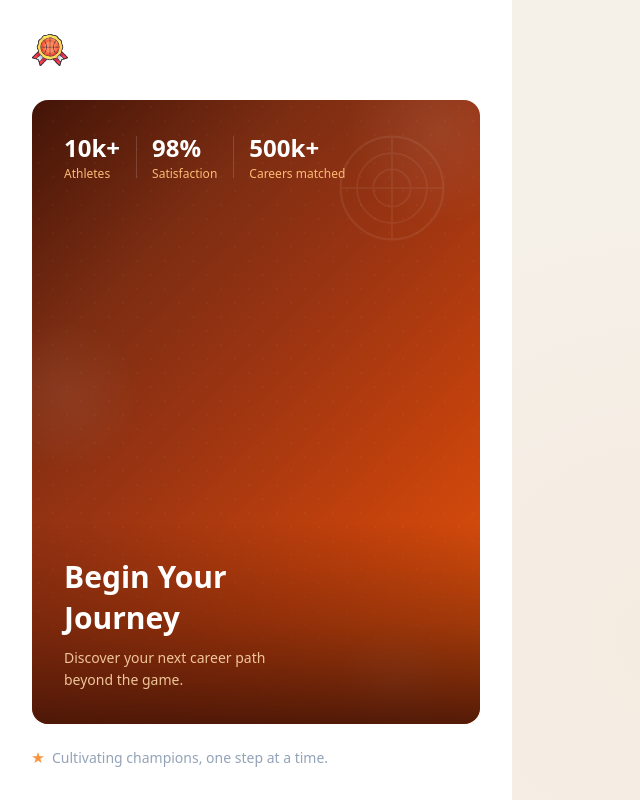
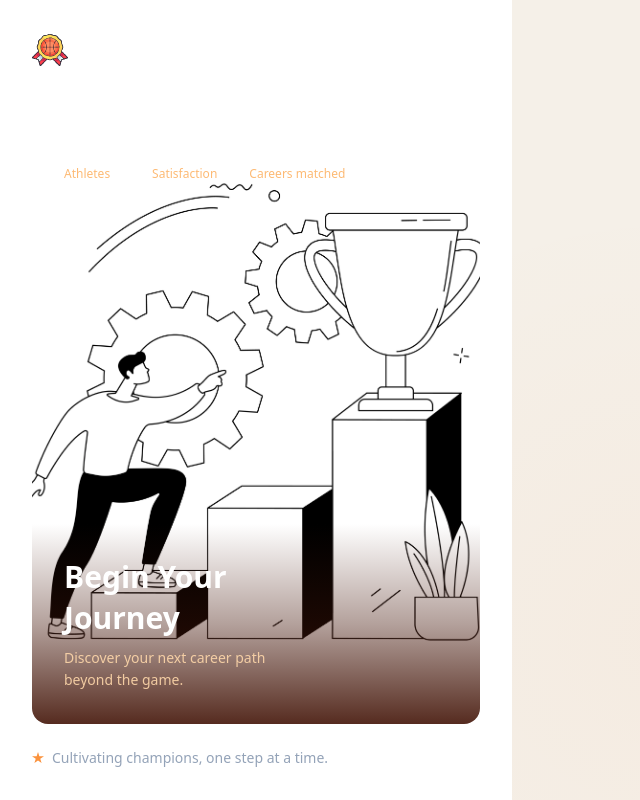
Before and after one commit to iyanuloluwa-Miracle/AthleteIQ, a Vue app in the folder client/: page /auth in a window 1280 px wide. Shown: the whole page, without its empty margins (0-640 px from the left). Built offline with nearby package versions, Linux system fonts and the light colour scheme; a web font is replaced by a local one.

Commit message:
feat: replaced all the text inside the image to it

```diff
--- a/client/src/layouts/AuthLayout.vue
+++ b/client/src/layouts/AuthLayout.vue
@@ -9,29 +9,15 @@
 
       <!-- Hero image area -->
       <div ref="heroRef" class="hero-visual flex-1 mt-8 rounded-2xl overflow-hidden relative min-h-72">
-        <!-- Animated gradient background -->
-        <div class="hero-gradient"></div>
-
-        <!-- Decorative orbs -->
-        <div class="orb orb-1"></div>
-        <div class="orb orb-2"></div>
-        <div class="orb orb-3"></div>
-
-        <!-- Subtle mesh pattern -->
-        <div class="mesh-pattern"></div>
-
-        <!-- Subtle sport graphic -->
-        <div class="absolute top-8 right-8 opacity-[0.07]">
-          <svg viewBox="0 0 96 96" fill="none" class="w-28 h-28 text-white">
-            <circle cx="48" cy="48" r="44" stroke="currentColor" stroke-width="2"/>
-            <circle cx="48" cy="48" r="30" stroke="currentColor" stroke-width="1.5"/>
-            <circle cx="48" cy="48" r="16" stroke="currentColor" stroke-width="1.5"/>
-            <path d="M4 48h88M48 4v88" stroke="currentColor" stroke-width="1.5"/>
-          </svg>
-        </div>
+        <!-- Background image -->
+        <img
+          :src="heroImage"
+          :alt="isLoginPage ? 'Login visual' : 'Sign up visual'"
+          class="absolute inset-0 w-full h-full object-cover"
+        />
 
         <!-- Stats row -->
-        <div ref="statsRef" class="absolute top-8 left-8 flex gap-8">
+        <div ref="statsRef" class="absolute top-8 left-8 flex gap-8 z-10">
           <div v-for="stat in stats" :key="stat.label" class="stat-item">
             <p class="text-2xl font-bold text-white">{{ stat.value }}</p>
             <p class="text-xs text-primary-300 mt-0.5">{{ stat.label }}</p>
@@ -39,7 +25,7 @@
         </div>
 
         <!-- Bottom overlay text -->
-        <div class="absolute bottom-0 inset-x-0 p-8 bg-gradient-to-t from-primary-950/90 via-primary-950/40 to-transparent">
+        <div class="absolute bottom-0 inset-x-0 p-8 bg-gradient-to-t from-primary-950/90 via-primary-950/40 to-transparent z-10">
           <h2 ref="headlineRef" class="text-3xl font-bold text-white leading-snug">
             Begin Your<br/>Journey
           </h2>
@@ -90,8 +76,14 @@
 </template>
 
 <script setup lang="ts">
-import { ref, onMounted } from 'vue'
+import { ref, computed, onMounted } from 'vue'
+import { useRoute } from 'vue-router'
 import { gsap } from 'gsap'
+
+const route = useRoute()
+
+const isLoginPage = computed(() => route.name === 'Login' || route.path.includes('/login'))
+const heroImage = computed(() => isLoginPage.value ? '/login_image.webp' : '/signup_image.webp')
 
 const heroRef = ref<HTMLElement | null>(null)
 const statsRef = ref<HTMLElement | null>(null)
@@ -113,11 +105,6 @@ onMounted(() => {
     .from('.stat-item', { opacity: 0, y: 16, duration: 0.5, stagger: 0.1 }, '-=0.4')
     .from(headlineRef.value as Element, { opacity: 0, y: 20, duration: 0.5 }, '-=0.3')
     .from(subtitleRef.value as Element, { opacity: 0, y: 14, duration: 0.4 }, '-=0.25')
-
-  // Floating orb animations
-  gsap.to('.orb-1', { y: -20, x: 10, duration: 6, ease: 'sine.inOut', yoyo: true, repeat: -1 })
-  gsap.to('.orb-2', { y: 15, x: -8, duration: 8, ease: 'sine.inOut', yoyo: true, repeat: -1 })
-  gsap.to('.orb-3', { y: -12, x: 5, duration: 7, ease: 'sine.inOut', yoyo: true, repeat: -1 })
 })
 </script>
 
@@ -126,56 +113,6 @@ onMounted(() => {
 .hero-visual {
   position: relative;
   isolation: isolate;
-}
-
-.hero-gradient {
-  position: absolute;
-  inset: 0;
-  background: linear-gradient(135deg, #431407 0%, #7c2d12 25%, #9a3412 45%, #c2410c 70%, #ea580c 100%);
-  z-index: -3;
-}
-
-/* Decorative orbs */
-.orb {
-  position: absolute;
-  border-radius: 50%;
-  z-index: -2;
-}
-
-.orb-1 {
-  top: -50px;
-  right: -50px;
-  width: 200px;
-  height: 200px;
-  background: radial-gradient(circle, rgba(255,255,255,0.08) 0%, transparent 70%);
-}
-
-.orb-2 {
-  top: 33%;
-  left: -40px;
-  width: 160px;
-  height: 160px;
-  background: radial-gradient(circle, rgba(255,255,255,0.06) 0%, transparent 70%);
-}
-
-.orb-3 {
-  bottom: -30px;
-  right: 30px;
-  width: 120px;
-  height: 120px;
-  background: radial-gradient(circle, rgba(255,255,255,0.07) 0%, transparent 70%);
-}
-
-/* Mesh pattern overlay */
-.mesh-pattern {
-  position: absolute;
-  inset: 0;
-  z-index: -1;
-  opacity: 0.03;
-  background-image:
-    radial-gradient(circle at 25% 25%, white 1px, transparent 1px),
-    radial-gradient(circle at 75% 75%, white 1px, transparent 1px);
-  background-size: 28px 28px;
 }
 
 /* Stat item */
```
Also changed, not shown: client/public/login_image.webp (added), client/public/signup_image.webp (added).
